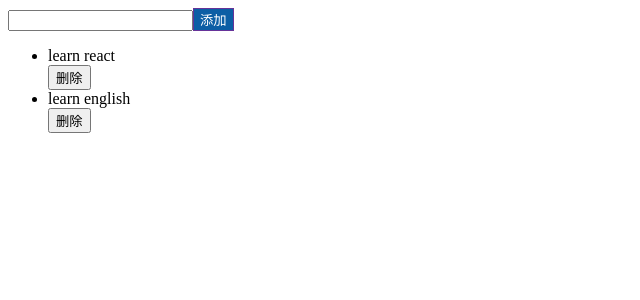
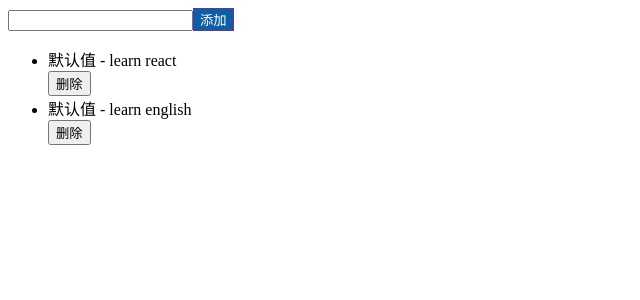
Before and after one commit to liuzhenya-codes/react-demo, a React (Create React App) app: page / in a window 1280 px wide. Shown: the top 300 px of the page, without its empty margins (0-640 px from the left). Built offline with nearby package versions, Linux system fonts and the light colour scheme.

Commit message:
React 中的 props 的类型校验和默认值设置

```diff
--- a/src/Item.js
+++ b/src/Item.js
@@ -1,4 +1,5 @@
 import { Component, Fragment } from 'react'
+import ProsTypes from 'prop-types'
 
 class Item extends Component {
   constructor (props) {
@@ -11,11 +12,26 @@ class Item extends Component {
   render () {
     return (
       <Fragment>
-        <li>{this.props.text}</li>
+        <li>{`${this.props.test} - ${this.props.text}`}</li>
         <button onClick={this.handelDeleteItem}>删除</button>
       </Fragment>
     )
   }
 }
 
+/*
+React 中的 props 类型和默认值
+文档: https://react.docschina.org/docs/typechecking-with-proptypes.html
+*/
+Item.propTypes = { // 配置 props 里各项的类型
+  test: ProsTypes.string.isRequired,
+  content: ProsTypes.oneOfType([ProsTypes.number, ProsTypes.string]),
+  index: ProsTypes.number,
+  handelDeleteItem: ProsTypes.func
+}
+
+Item.defaultProps = { // 配置 props 里各项的默认值
+  test: '默认值'
+}
+
 export default Item
```
